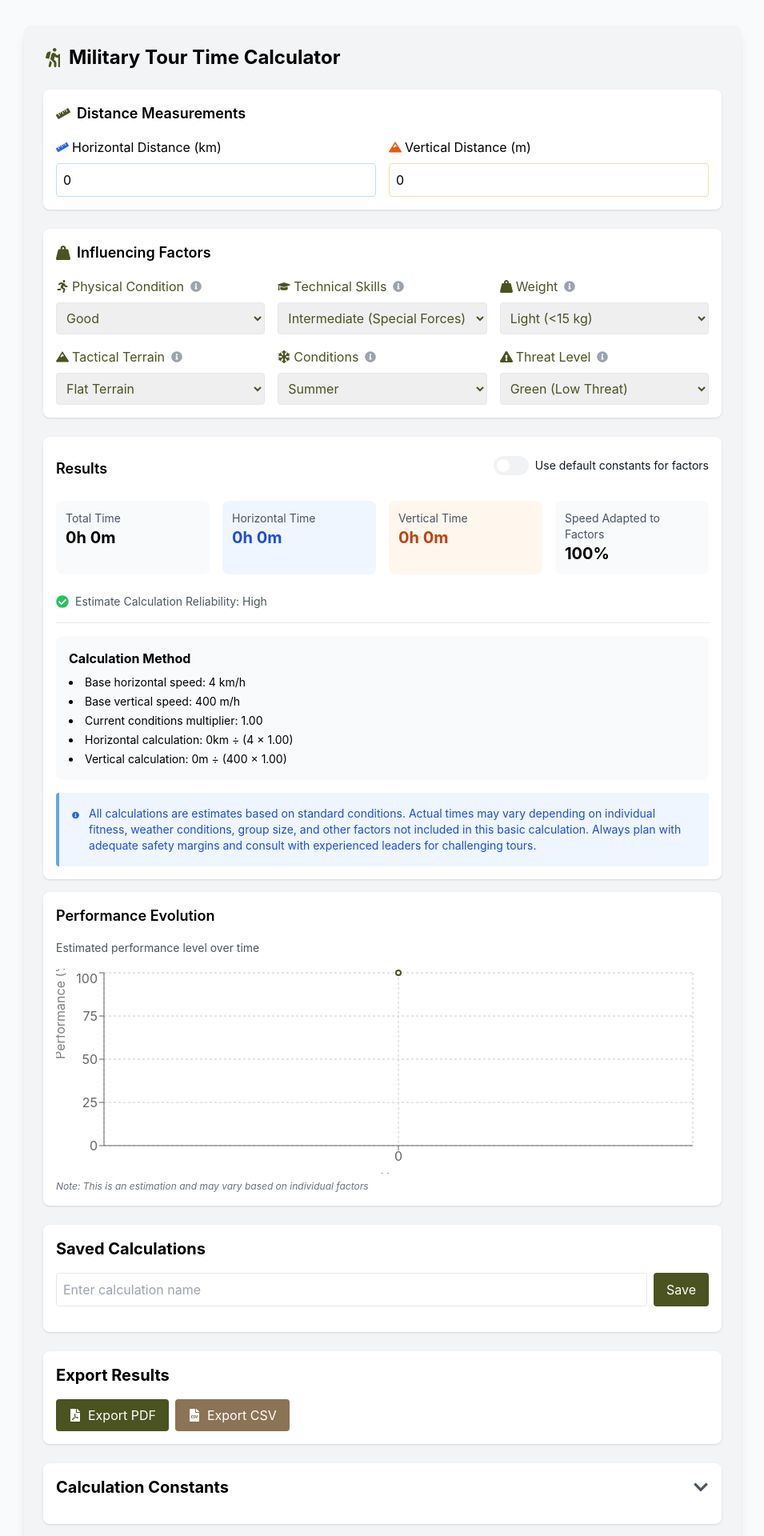
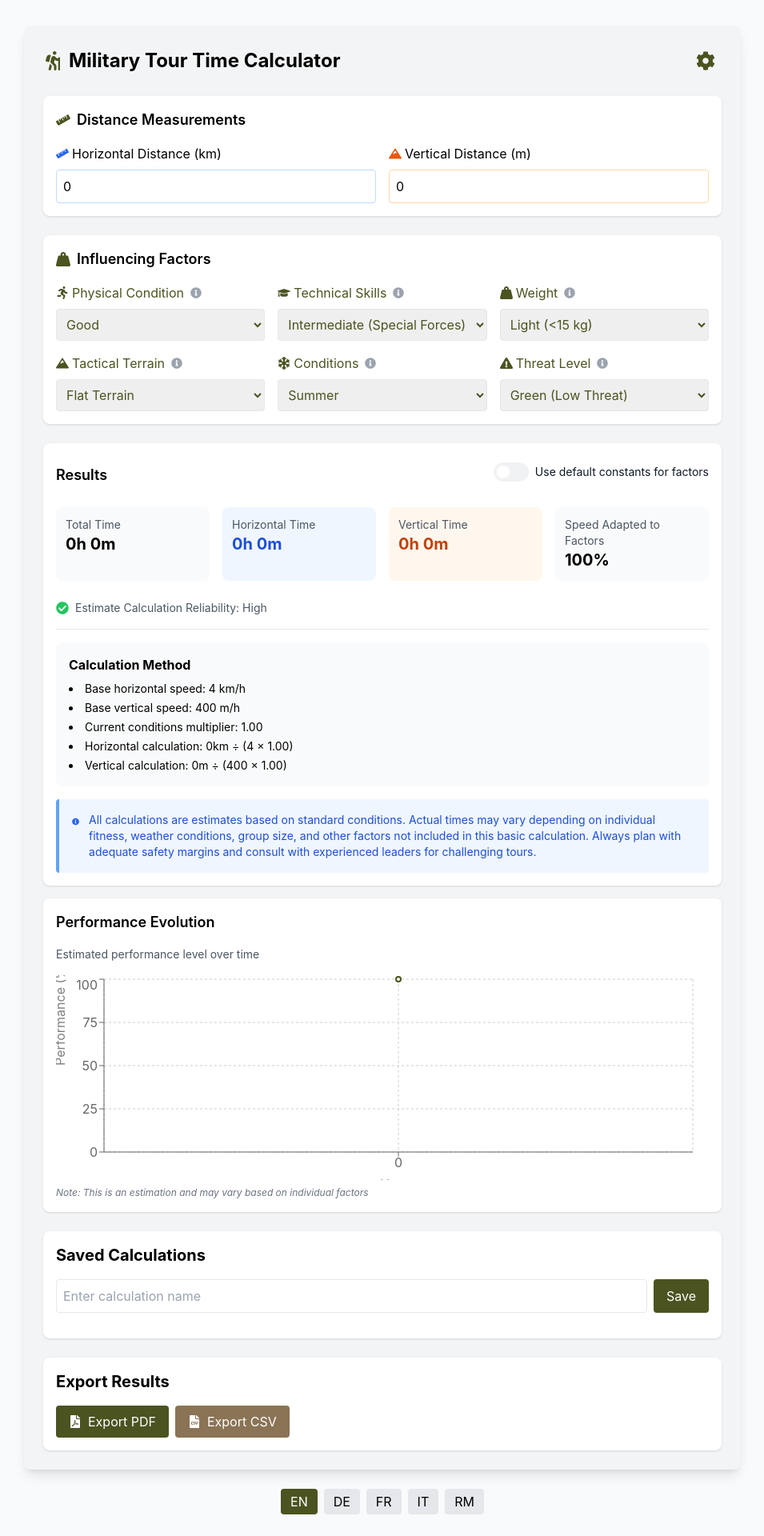
Before and after one commit to simonpythoud/military-tour-calculator, a React (Create React App) app: page / in a window 1280 px wide. Shown: the top 1920 px of the page at 80% size, without its empty margins (162-1117 px from the left). Built offline with nearby package versions, Linux system fonts and the light colour scheme.

Commit message:
Add a settings modal

```diff
--- /dev/null
+++ b/src/components/SettingsModal.tsx
@@ -0,0 +1,89 @@
+import React from 'react';
+import { FaTimes } from 'react-icons/fa';
+import { useLanguage } from '../contexts/LanguageContext';
+import ConstantsToggle from './ConstantsToggle';
+import TacticalFactorsDisplay from './TacticalFactorsDisplay';
+
+interface SettingsModalProps {
+  isOpen: boolean;
+  onClose: () => void;
+  useCustomFactorConstants: boolean;
+  setUseCustomFactorConstants: (value: boolean) => void;
+  tacticalConstants: any;
+  handleConstantsUpload: (event: React.ChangeEvent<HTMLInputElement>) => void;
+  handleResetConstants: () => void;
+}
+
+const SettingsModal: React.FC<SettingsModalProps> = ({
+  isOpen,
+  onClose,
+  useCustomFactorConstants,
+  setUseCustomFactorConstants,
+  tacticalConstants,
+  handleConstantsUpload,
+  handleResetConstants,
+}) => {
+  const { t } = useLanguage();
+
+  if (!isOpen) return null;
+
+  return (
+    <div className="fixed inset-0 bg-black bg-opacity-50 z-50 flex items-center justify-center">
+      <div className="bg-white rounded-lg w-full max-w-4xl max-h-[90vh] overflow-y-auto m-4">
+        <div className="p-4 border-b flex justify-between items-center">
+          <h2 className="text-xl font-bold">{t('calculationConstants')}</h2>
+          <button
+            onClick={onClose}
+            className="text-gray-500 hover:text-gray-700"
+          >
+            <FaTimes />
+          </button>
+        </div>
+
+        <div className="p-4">
+          <ConstantsToggle
+            useCustomFactorConstants={useCustomFactorConstants}
+            setUseCustomFactorConstants={setUseCustomFactorConstants}
+          />
+
+          <TacticalFactorsDisplay tacticalConstants={tacticalConstants} />
+
+          <div className="space-y-4 mt-6">
+            <div className="flex justify-end gap-2">
+              <input
+                type="file"
+                accept=".json"
+                onChange={handleConstantsUpload}
+                className="hidden"
+                id="constants-upload"
+              />
+              <label
+                htmlFor="constants-upload"
+                className="px-4 py-2 bg-military-green text-white rounded hover:bg-opacity-90 cursor-pointer"
+              >
+                {t('uploadConstants')}
+              </label>
+              <button
+                onClick={handleResetConstants}
+                className="px-4 py-2 bg-gray-200 text-gray-700 rounded hover:bg-gray-300"
+              >
+                {t('resetToDefault')}
+              </button>
+            </div>
+            <div className="text-right">
+              <a
+                href="/tour-calculator-constants-default.json"
+                download
+                className="text-blue-600 hover:text-blue-800 hover:underline"
+              >
+                {t('downloadDefaultConstantsFile')}
+              </a>
+            </div>
+          </div>
+        </div>
+      </div>
+    </div>
+  );
+};
+
+export default SettingsModal;
--- a/src/components/TourCalculator.tsx
+++ b/src/components/TourCalculator.tsx
@@ -6,8 +6,8 @@ import {
   FaMountain,
   FaWeightHanging,
   FaHiking,
-  FaChevronDown,
   FaWindowClose,
+  FaCog,
 } from 'react-icons/fa';
 import { useLanguage } from '../contexts/LanguageContext';
 import { calculatePerformanceOverTime } from '../utils/calculatePerformance';
@@ -19,8 +19,8 @@ import ReliabilityIndicator from './ReliabilityIndicator';
 import TacticalTourFactors from './TacticalTourFactors';
 import { validateConstants } from '../utils/manageConstants';
 import { toast } from 'react-toastify';
-import TacticalFactorsDisplay from './TacticalFactorsDisplay';
 import ConstantsToggle from './ConstantsToggle';
+import SettingsModal from './SettingsModal';
 
 const TourCalculator: React.FC = () => {
   const { t } = useLanguage();
@@ -37,6 +37,7 @@ const TourCalculator: React.FC = () => {
   const [calculationName, setCalculationName] = useState('');
   const [savedCalculations, setSavedCalculations] = useState<string[]>([]);
   const [useCustomFactorConstants, setUseCustomFactorConstants] = useState(false);
+  const [isSettingsOpen, setIsSettingsOpen] = useState(false);
 
   const tacticalConstants = getConstants(useCustomFactorConstants);
 
@@ -151,10 +152,19 @@ const TourCalculator: React.FC = () => {
 
   return (
     <div className="max-w-4xl mx-auto p-3 sm:p-6 bg-gray-100 rounded-lg shadow-lg">
-      <h1 className="text-xl sm:text-2xl font-bold mb-4 sm:mb-6 flex items-center gap-2">
+      <div className="flex justify-between items-center mb-4 sm:mb-6">
+        <h1 className="text-xl sm:text-2xl font-bold flex items-center gap-2">
           <FaHiking className="text-military-green" />
           {t('title')}
         </h1>
+        <button
+          onClick={() => setIsSettingsOpen(true)}
+          className="p-2 text-military-green hover:text-opacity-80"
+          title={t('calculationConstants')}
+        >
+          <FaCog className="w-6 h-6" />
+        </button>
+      </div>
 
       {/* Distance Inputs Section */}
       <div className="bg-white p-3 sm:p-4 rounded-lg shadow mb-4 sm:mb-6">
@@ -370,52 +380,15 @@ const TourCalculator: React.FC = () => {
         />
       </div>
 
-      <details className="mt-6 p-4 bg-white rounded-lg shadow group">
-        <summary className="text-xl font-bold mb-4 cursor-pointer flex items-center justify-between">
-          {t('calculationConstants')}
-          <FaChevronDown className="transform transition-transform duration-200 group-open:rotate-180 text-gray-600" />
-        </summary>
-
-        <ConstantsToggle
+      <SettingsModal
+        isOpen={isSettingsOpen}
+        onClose={() => setIsSettingsOpen(false)}
         useCustomFactorConstants={useCustomFactorConstants}
         setUseCustomFactorConstants={setUseCustomFactorConstants}
+        tacticalConstants={tacticalConstants}
+        handleConstantsUpload={handleConstantsUpload}
+        handleResetConstants={handleResetConstants}
       />
-
-        <TacticalFactorsDisplay tacticalConstants={tacticalConstants} />
-
-        <div className="space-y-4">
-          <div className="flex justify-end gap-2">
-            <input
-              type="file"
-              accept=".json"
-              onChange={handleConstantsUpload}
-              className="hidden"
-              id="constants-upload"
-            />
-            <label
-              htmlFor="constants-upload"
-              className="px-4 py-2 bg-military-green text-white rounded hover:bg-opacity-90 cursor-pointer"
-            >
-              {t('uploadConstants')}
-            </label>
-            <button
-              onClick={handleResetConstants}
-              className="px-4 py-2 bg-gray-200 text-gray-700 rounded hover:bg-gray-300"
-            >
-              {t('resetToDefault')}
-            </button>
-          </div>
-          <div className="text-right">
-            <a
-              href="/tour-calculator-constants-default.json"
-              download
-              className="text-blue-600 hover:text-blue-800 hover:underline"
-            >
-              {t('downloadDefaultConstantsFile')}
-            </a>
-          </div>
-        </div>
-      </details>
     </div>
   );
 };
```
Lines whose indentation alone changed are shown as unchanged.
